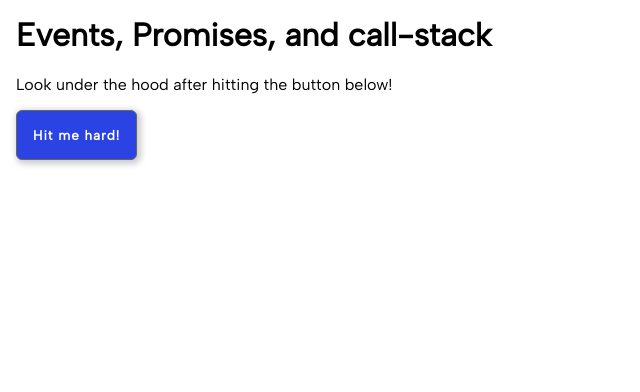
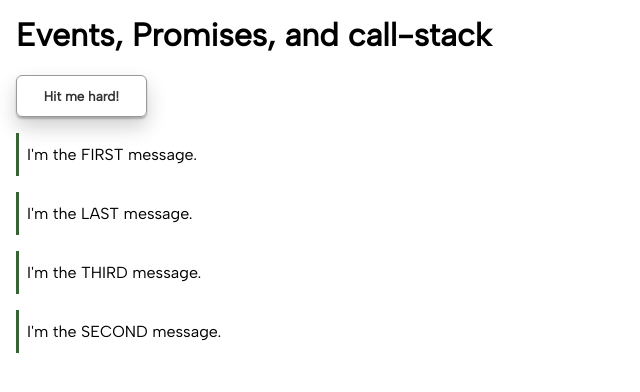
Before and after one commit to nitinsuri/events-promises-and-call-stack, a React (Create React App) app: page / in a window 1280 px wide. Both pictures are taken after a click on the button "Hit me hard!". Shown: the top 392 px of the page, without its empty margins (0-640 px from the left). Built offline with nearby package versions, Linux system fonts and the light colour scheme.

Commit message:
2 files modified, 1 added, 1 deleted

```diff
--- a/package.json
+++ b/package.json
@@ -4,8 +4,7 @@
   "private": true,
   "dependencies": {
     "react": "18.2.0",
-    "react-dom": "18.2.0",
-    "sass": "^1.68.0"
+    "react-dom": "18.2.0"
   },
   "scripts": {
     "start": "react-scripts start",
--- a/src/App.js
+++ b/src/App.js
@@ -1,27 +1,35 @@
 import React from 'react';
-import './style.scss';
+import './style.css';
 
 export default function App() {
+  const [logMessages, setLogMessages] = React.useState([]);
   function logger() {
-    console.log("I'm the FIRST log.");
+    setLogMessages([]);
+
+    setLogMessages((logMessages) => [...logMessages, "I'm the FIRST message."]);
 
     setTimeout(() => {
-      console.log("I'm the SECOND log.");
+      setLogMessages((logMessages) => [
+        ...logMessages,
+        "I'm the SECOND message.",
+      ]);
     });
 
     new Promise((resolve, reject) => {
-      resolve("I'm the THIRD log.");
-    }).then((message) => console.log(message));
+      resolve("I'm the THIRD message.");
+    }).then((message) =>
+      setLogMessages((logMessages) => [...logMessages, message])
+    );
 
-    console.log("I'm the LAST log.");
+    setLogMessages((logMessages) => [...logMessages, "I'm the LAST message."]);
   }
   return (
     <div>
       <h1>Events, Promises, and call-stack</h1>
-      <p>Look under the hood after hitting the button below!</p>
-      <p>
-        <button onClick={() => logger()}>Hit me hard!</button>
-      </p>
+      <button onClick={() => logger()}>Hit me hard!</button>
+      {logMessages?.map((message) => (
+        <p>{message}</p>
+      ))}
     </div>
   );
 }
--- /dev/null
+++ b/src/style.css
@@ -0,0 +1,60 @@
+:root {
+  --highlight-color: #376437;
+  --secondary-color: #f0fbf0;
+}
+
+* {
+  box-sizing: border-box;
+  font-family: 'Albert Sans', system-ui, sans-serif;
+}
+
+body {
+  margin: 0;
+  padding: 1rem;
+  font-family: 'Albert Sans', system-ui, sans-serif;
+  color: black;
+  background-color: #fff;
+}
+
+h1 {
+  font-weight: 800;
+}
+
+button {
+  background-color: transparent;
+  border: 1px solid #999;
+  border-radius: 6px;
+  box-shadow: rgba(0, 0, 0, 0.19) 0px 10px 20px, rgba(0, 0, 0, 0.23) 0px 2px 2px;
+  color: #333;
+  cursor: pointer;
+  font-weight: 700;
+  line-height: 1;
+  padding: 1em 2em;
+  text-decoration: none;
+  transition: all 0.25s;
+}
+button:hover {
+  box-shadow: rgba(0, 0, 0, 0.19) 0px 10px 20px, rgba(0, 0, 0, 0.23) 0px 6px 6px;
+}
+
+p {
+  border-left: 3px solid var(--highlight-color);
+  padding-block: 0.75em;
+  padding-inline: 0.5em 0;
+  position: relative;
+}
+p::before {
+  background-color: var(--secondary-color);
+  content: '';
+  display: block;
+  height: 100%;
+  left: 0;
+  position: absolute;
+  top: 0;
+  width: 0%;
+  z-index: -1;
+  transition: 0.25s ease-out;
+}
+p:hover::before {
+  width: 100%;
+}
--- a/src/style.scss
+++ /dev/null
@@ -1,32 +0,0 @@
-* {
-  box-sizing: border-box;
-  font-family: 'Albert Sans', system-ui, sans-serif;
-}
-
-body {
-  margin: 0;
-  padding: 1rem;
-  font-family: 'Albert Sans', system-ui, sans-serif;
-  color: black;
-  background-color: #fff;
-}
-
-h1 {
-  font-weight: 800;
-}
-
-button {
-  background-color: #2b43e2;
-  border: 1px solid #666;
-  border-radius: 6px;
-  box-shadow: 2px 2px 6px 2px #ccc;
-  color: #fff;
-  cursor: pointer;
-  font-weight: 700;
-  letter-spacing: 1px;
-  padding: 1rem;
-  transition: box-shadow 0.5s;
-  &:hover {
-    box-shadow: 2px 2px 4px 2px #999, 2px 2px 4px 4px #2235ad inset;
-  }
-}
```
